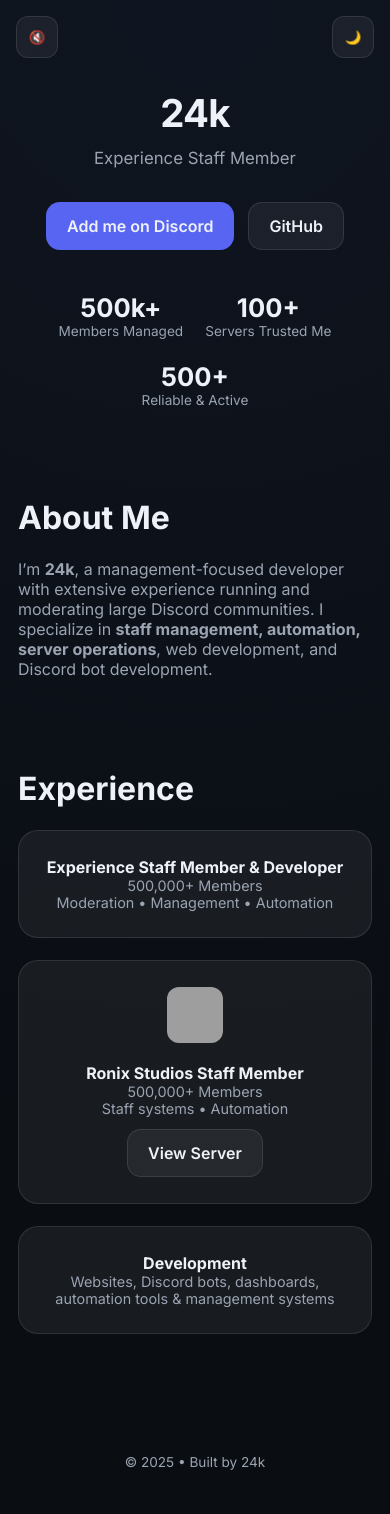
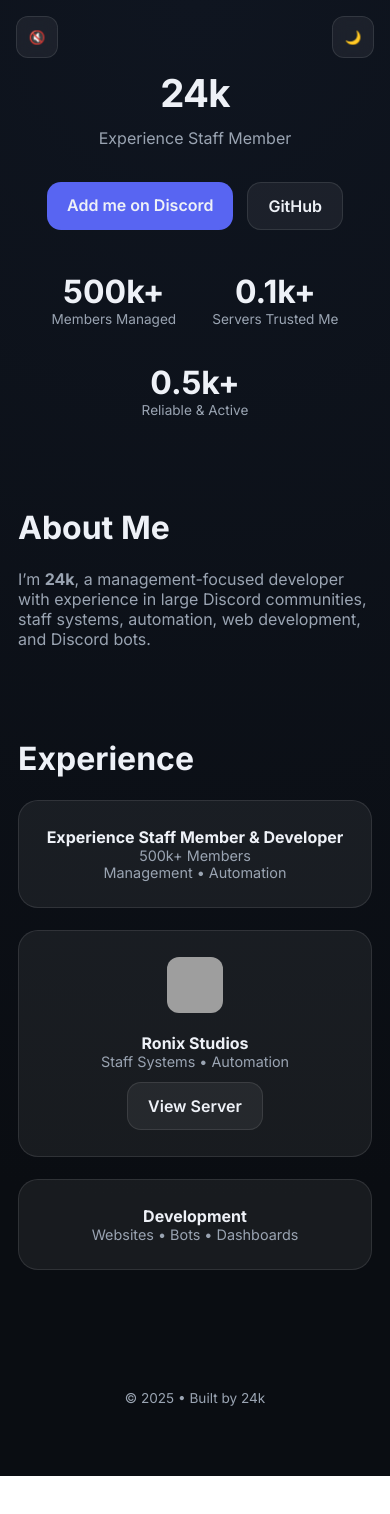
Before and after one commit to 2k937/aboutme, a plain HTML site: page index.html in a window 390 px wide. After the commit the page ends 1476 px from the top, so only its background shows below. Drawn offline with Linux system fonts and the light colour scheme; grey boxes are pictures that could not be loaded.

Commit message:
Update index.html

```diff
--- a/index.html
+++ b/index.html
@@ -5,7 +5,6 @@
 <meta name="viewport" content="width=device-width, initial-scale=1.0" />
 <title>24k | Experience Staff Member & Developer</title>
 
-<!-- Font -->
 <link href="https://fonts.googleapis.com/css2?family=Inter:wght@300;400;600;700&display=swap" rel="stylesheet">
 
 <meta name="description" content="24k – Staff Manager, Web Developer & Discord Bot Developer">
@@ -15,206 +14,88 @@
 
 <style>
 :root {
-  --bg: #0a0d12;
-  --bg-alt: #0f1520;
-  --card: rgba(255,255,255,0.06);
-  --border: rgba(255,255,255,0.1);
-  --text: #eef1f7;
-  --muted: #9aa4b2;
-  --accent: #5865F2;
+  --bg:#0a0d12;
+  --bg-alt:#0f1520;
+  --card:rgba(255,255,255,.06);
+  --border:rgba(255,255,255,.1);
+  --text:#eef1f7;
+  --muted:#9aa4b2;
+  --accent:#5865F2;
 }
 
-[data-theme="light"] {
-  --bg: #f4f6fb;
-  --bg-alt: #ffffff;
-  --card: rgba(0,0,0,0.04);
-  --border: rgba(0,0,0,0.08);
-  --text: #0b0f14;
-  --muted: #555;
-  --accent: #5865F2;
+[data-theme="light"]{
+  --bg:#f4f6fb;
+  --bg-alt:#fff;
+  --card:rgba(0,0,0,.04);
+  --border:rgba(0,0,0,.08);
+  --text:#0b0f14;
+  --muted:#555;
 }
 
-* {
-  margin: 0;
-  padding: 0;
-  box-sizing: border-box;
-  font-family: "Inter", sans-serif;
+*{margin:0;padding:0;box-sizing:border-box;font-family:Inter,sans-serif}
+
+body{
+  background:radial-gradient(1200px at top,var(--bg-alt),var(--bg));
+  color:var(--text);
+  min-height:100vh;
 }
 
-body {
-  background: radial-gradient(1200px at top, var(--bg-alt), var(--bg));
-  color: var(--text);
-  min-height: 100vh;
-  transition: .4s ease;
+.container{max-width:1050px;margin:auto;padding:70px 18px}
+
+.theme-toggle,.music-toggle{
+  position:fixed;top:16px;width:42px;height:42px;
+  border-radius:12px;border:1px solid var(--border);
+  background:var(--card);display:grid;place-items:center;
+  cursor:pointer;backdrop-filter:blur(8px)
+}
+.theme-toggle{right:16px}
+.music-toggle{left:16px}
+
+.hero{text-align:center}
+.hero h1{font-size:clamp(2.4rem,6vw,3.8rem);letter-spacing:-.02em}
+.typing{margin-top:12px;color:var(--muted);min-height:26px}
+
+.buttons{
+  margin-top:28px;display:flex;gap:14px;justify-content:center;flex-wrap:wrap
 }
 
-.container {
-  max-width: 1050px;
-  margin: auto;
-  padding: 70px 18px;
+.btn{
+  padding:13px 20px;border-radius:14px;
+  border:1px solid var(--border);
+  background:var(--card);color:var(--text);
+  text-decoration:none;font-weight:600;
+  transition:.2s ease
 }
+.btn.primary{background:var(--accent);border:none}
+.btn:hover{transform:translateY(-3px)}
 
-/* Toggles */
-.theme-toggle,
-.music-toggle {
-  position: fixed;
-  top: 16px;
-  width: 42px;
-  height: 42px;
-  border-radius: 12px;
-  border: 1px solid var(--border);
-  background: var(--card);
-  display: grid;
-  place-items: center;
-  cursor: pointer;
-  backdrop-filter: blur(8px);
+.counter{
+  margin-top:42px;display:flex;gap:36px;justify-content:center;flex-wrap:wrap
 }
+.counter h3{font-size:2rem}
+.counter p{font-size:.85rem;color:var(--muted)}
 
-.theme-toggle { right: 16px; }
-.music-toggle { left: 16px; }
+.section{margin-top:90px}
+.section h2{font-size:2rem;margin-bottom:22px}
 
-/* Hero */
-.hero {
-  text-align: center;
+.tech{
+  display:grid;grid-template-columns:repeat(auto-fit,minmax(230px,1fr));
+  gap:22px
 }
+.card{
+  background:var(--card);border:1px solid var(--border);
+  border-radius:20px;padding:26px;text-align:center;
+  transition:.3s ease
+}
+.card:hover{transform:translateY(-6px)}
+.card img{width:56px;height:56px;border-radius:12px;margin-bottom:16px}
 
-.hero h1 {
-  font-size: clamp(2.4rem, 6vw, 3.8rem);
-  font-weight: 700;
-  letter-spacing: -0.02em;
-}
+.footer{margin-top:120px;text-align:center;font-size:.85rem;color:var(--muted)}
 
-.typing {
-  margin-top: 12px;
-  font-size: 1.05rem;
-  color: var(--muted);
-  min-height: 26px;
-}
+.fade-in{opacity:0;transform:translateY(18px);transition:.7s ease}
+.fade-in.show{opacity:1;transform:none}
 
-/* Buttons */
-.buttons {
-  margin-top: 28px;
-  display: flex;
-  gap: 14px;
-  justify-content: center;
-  flex-wrap: wrap;
-}
-
-.btn {
-  padding: 13px 20px;
-  border-radius: 14px;
-  border: 1px solid var(--border);
-  background: var(--card);
-  color: var(--text);
-  text-decoration: none;
-  font-weight: 600;
-  transition: .25s ease;
-}
-
-.btn.primary {
-  background: var(--accent);
-  border-color: transparent;
-}
-
-.btn:hover {
-  transform: translateY(-3px);
-  box-shadow: 0 12px 30px rgba(0,0,0,.25);
-}
-
-/* Counter */
-.counter {
-  margin-top: 42px;
-  display: flex;
-  justify-content: center;
-  gap: 36px;
-  flex-wrap: wrap;
-}
-
-.counter div {
-  text-align: center;
-}
-
-.counter h3 {
-  font-size: 2rem;
-  font-weight: 700;
-}
-
-.counter p {
-  font-size: .85rem;
-  color: var(--muted);
-}
-
-/* Sections */
-.section {
-  margin-top: 90px;
-}
-
-.section h2 {
-  font-size: 2rem;
-  margin-bottom: 22px;
-}
-
-/* Cards */
-.tech {
-  display: grid;
-  grid-template-columns: repeat(auto-fit, minmax(230px, 1fr));
-  gap: 22px;
-}
-
-.card {
-  background: var(--card);
-  border: 1px solid var(--border);
-  border-radius: 20px;
-  padding: 26px;
-  text-align: center;
-  transition: .3s ease;
-}
-
-.card:hover {
-  transform: translateY(-6px);
-  box-shadow: 0 20px 50px rgba(0,0,0,.25);
-}
-
-.card img {
-  width: 56px;
-  height: 56px;
-  border-radius: 12px;
-  margin-bottom: 16px;
-}
-
-/* Footer */
-.footer {
-  margin-top: 120px;
-  text-align: center;
-  font-size: .85rem;
-  color: var(--muted);
-}
-
-/* Animations */
-.fade-in {
-  opacity: 0;
-  transform: translateY(18px);
-  transition: .7s ease;
-}
-
-.fade-in.show {
-  opacity: 1;
-  transform: none;
-}
-
-/* Mobile tweaks */
-@media (max-width: 480px) {
-  .counter { gap: 22px; }
-  .counter h3 { font-size: 1.6rem; }
-}
-
-/* Hidden YouTube */
-#ytPlayer {
-  width: 0;
-  height: 0;
-  border: 0;
-  visibility: hidden;
-}
+#ytPlayer{display:none}
 </style>
 </head>
 
@@ -222,164 +103,141 @@
 
 <button class="music-toggle" id="musicToggle">🔇</button>
 <button class="theme-toggle" id="themeToggle">🌙</button>
-<iframe id="ytPlayer" allow="autoplay"></iframe>
+
+<!-- click sound -->
+<audio id="clickSound" preload="auto">
+  <source src="https://cdn.jsdelivr.net/gh/jackyzha0/hacker-sounds/click.mp3" type="audio/mpeg">
+</audio>
 
 <div class="container">
 
-<!-- HERO -->
 <div class="hero fade-in">
   <h1>24k</h1>
   <div class="typing" id="typing"></div>
 
   <div class="buttons">
-    <a class="btn primary" href="https://discord.gg/bhrmUhjG" target="_blank">
-      Add me on Discord
-    </a>
-    <a class="btn" href="https://github.com/2k937" target="_blank">
-      GitHub
-    </a>
+    <a class="btn primary" href="https://discord.gg/bhrmUhjG" target="_blank">Add me on Discord</a>
+    <a class="btn" href="https://github.com/2k937" target="_blank">GitHub</a>
   </div>
 
-  <!-- COUNTER -->
   <div class="counter">
-    <div>
-      <h3 class="count" data-target="500000">0</h3>
-      <p>Members Managed</p>
-    </div>
-    <div>
-      <h3 class="count" data-target="100">0</h3>
-      <p>Servers Trusted Me</p>
-    </div>
-    <div>
-      <h3 class="count" data-target="500">0</h3>
-      <p>Reliable & Active</p>
-    </div>
+    <div><h3 class="count" data-target="500000">0</h3><p>Members Managed</p></div>
+    <div><h3 class="count" data-target="100">0</h3><p>Servers Trusted Me</p></div>
+    <div><h3 class="count" data-target="500">0</h3><p>Reliable & Active</p></div>
   </div>
 </div>
 
-<!-- ABOUT -->
 <div class="section fade-in">
   <h2>About Me</h2>
-  <p style="color:var(--muted);max-width:760px;">
-    I’m <strong>24k</strong>, a management-focused developer with extensive experience
-    running and moderating large Discord communities. I specialize in
-    <strong>staff management, automation, server operations</strong>,
-    web development, and Discord bot development.
+  <p style="color:var(--muted);max-width:760px">
+    I’m <strong>24k</strong>, a management-focused developer with experience in
+    large Discord communities, staff systems, automation,
+    web development, and Discord bots.
   </p>
 </div>
 
-<!-- EXPERIENCE -->
 <div class="section fade-in">
   <h2>Experience</h2>
   <div class="tech">
-
     <div class="card fade-in">
       <h4>Experience Staff Member & Developer</h4>
-      <p style="color:var(--muted);font-size:.9rem;">
-        500,000+ Members<br>
-        Moderation • Management • Automation
-      </p>
+      <p style="color:var(--muted);font-size:.9rem">500k+ Members<br>Management • Automation</p>
     </div>
 
     <div class="card fade-in">
       <img src="https://cdn.discordapp.com/icons/1352066418744754318/3fa326f1b418eab7142fe949982d7c94.png?size=512">
-      <h4>Ronix Studios Staff Member</h4>
-      <p style="color:var(--muted);font-size:.9rem;">
-        500,000+ Members<br>
-        Staff systems • Automation
-      </p>
-      <a class="btn" style="margin-top:12px;display:inline-block"
-         href="https://discord.gg/ronixstudios" target="_blank">
+      <h4>Ronix Studios</h4>
+      <p style="color:var(--muted);font-size:.9rem">Staff Systems • Automation</p>
+      <a class="btn" style="margin-top:12px;display:inline-block" href="https://discord.gg/ronixstudios" target="_blank">
         View Server
       </a>
     </div>
 
     <div class="card fade-in">
       <h4>Development</h4>
-      <p style="color:var(--muted);font-size:.9rem;">
-        Websites, Discord bots, dashboards,
-        automation tools & management systems
-      </p>
+      <p style="color:var(--muted);font-size:.9rem">Websites • Bots • Dashboards</p>
     </div>
-
   </div>
 </div>
 
 <div class="footer fade-in">© 2025 • Built by 24k</div>
-
 </div>
 
+<div id="ytPlayer"></div>
+
+<script defer src="https://www.youtube.com/iframe_api"></script>
+
 <script>
-// Typing
-const typingTexts=[
+/* CLICK SOUND */
+const clickSound=document.getElementById("clickSound");
+document.querySelectorAll("button,.btn").forEach(el=>{
+  el.addEventListener("click",()=>{
+    clickSound.currentTime=0;
+    clickSound.play().catch(()=>{});
+  });
+});
+
+/* TYPING */
+const texts=[
   "Experience Staff Member & Developer",
   "Discord Bot Developer",
   "Web Developer",
   "Trusted by Large Servers"
 ];
-let ti=0,tj=0,del=false;
-const typingEl=document.getElementById("typing");
-
-(function loop(){
-  typingEl.textContent=typingTexts[ti].slice(0,tj);
-  if(!del && tj<typingTexts[ti].length) tj++;
-  else if(!del) del=true;
-  else if(del && tj>0) tj--;
-  else{ del=false; ti=(ti+1)%typingTexts.length; }
-  setTimeout(loop,del?60:120);
+let i=0,j=0,d=false;
+const typing=document.getElementById("typing");
+(function t(){
+  typing.textContent=texts[i].slice(0,j);
+  if(!d&&j<texts[i].length)j++;
+  else if(!d)d=true;
+  else if(j>0)j--;
+  else{d=false;i=(i+1)%texts.length}
+  setTimeout(t,d?60:120);
 })();
 
-// Theme
+/* THEME */
 const root=document.documentElement;
 const toggle=document.getElementById("themeToggle");
-const saved=localStorage.getItem("theme");
-if(saved) root.setAttribute("data-theme",saved);
-
 toggle.onclick=()=>{
-  const light=root.getAttribute("data-theme")==="light";
-  root.setAttribute("data-theme",light?"":"light");
-  localStorage.setItem("theme",light?"":"light");
-  toggle.textContent=light?"🌙":"☀️";
+  const l=root.getAttribute("data-theme")==="light";
+  root.setAttribute("data-theme",l?"":"light");
+  toggle.textContent=l?"🌙":"☀️";
 };
 
-// Counter
-document.querySelectorAll(".count").forEach(counter=>{
-  const target=+counter.dataset.target;
-  let current=0;
-  const step=Math.ceil(target/100);
-  const obs=new IntersectionObserver(entries=>{
-    if(entries[0].isIntersecting){
-      const i=setInterval(()=>{
-        current+=step;
-        if(current>=target){
-          counter.textContent=target>=1000?`${(target/1000).toLocaleString()}k+`:`${target}+`;
-          clearInterval(i);
-        } else counter.textContent=current;
-      },20);
-      obs.disconnect();
+/* COUNTERS + FADE */
+const io=new IntersectionObserver(es=>{
+  es.forEach(e=>{
+    if(e.isIntersecting){
+      e.target.classList.add("show");
+      if(e.target.classList.contains("count")){
+        let c=0,t=+e.target.dataset.target,s=Math.ceil(t/100);
+        const i=setInterval(()=>{
+          c+=s;
+          if(c>=t){e.target.textContent=(t/1000)+"k+";clearInterval(i)}
+          else e.target.textContent=c;
+        },20);
+      }
+      io.unobserve(e.target);
     }
   });
-  obs.observe(counter);
 });
+document.querySelectorAll(".fade-in,.count").forEach(el=>io.observe(el));
 
-// Music
-const yt=document.getElementById("ytPlayer");
-const musicBtn=document.getElementById("musicToggle");
-const videoId="cX_cEXDIrvk";
-let playing=false;
-
-musicBtn.onclick=()=>{
+/* MUSIC — REAL FIX */
+let player,playing=false;
+function onYouTubeIframeAPIReady(){
+  player=new YT.Player("ytPlayer",{
+    height:"0",width:"0",
+    videoId:"cX_cEXDIrvk",
+    playerVars:{loop:1,playlist:"cX_cEXDIrvk"}
+  });
+}
+document.getElementById("musicToggle").onclick=()=>{
+  if(!player)return;
   playing=!playing;
-  yt.src=playing?`https://www.youtube.com/embed/${videoId}?autoplay=1&loop=1&playlist=${videoId}`:"";
-  musicBtn.textContent=playing?"🔊":"🔇";
+  playing?player.playVideo():player.pauseVideo();
+  musicToggle.textContent=playing?"🔊":"🔇";
 };
-
-// Fade-in
-document.querySelectorAll(".fade-in").forEach(el=>{
-  new IntersectionObserver(e=>{
-    if(e[0].isIntersecting) el.classList.add("show");
-  }).observe(el);
-});
 </script>
 
 </body>
```
